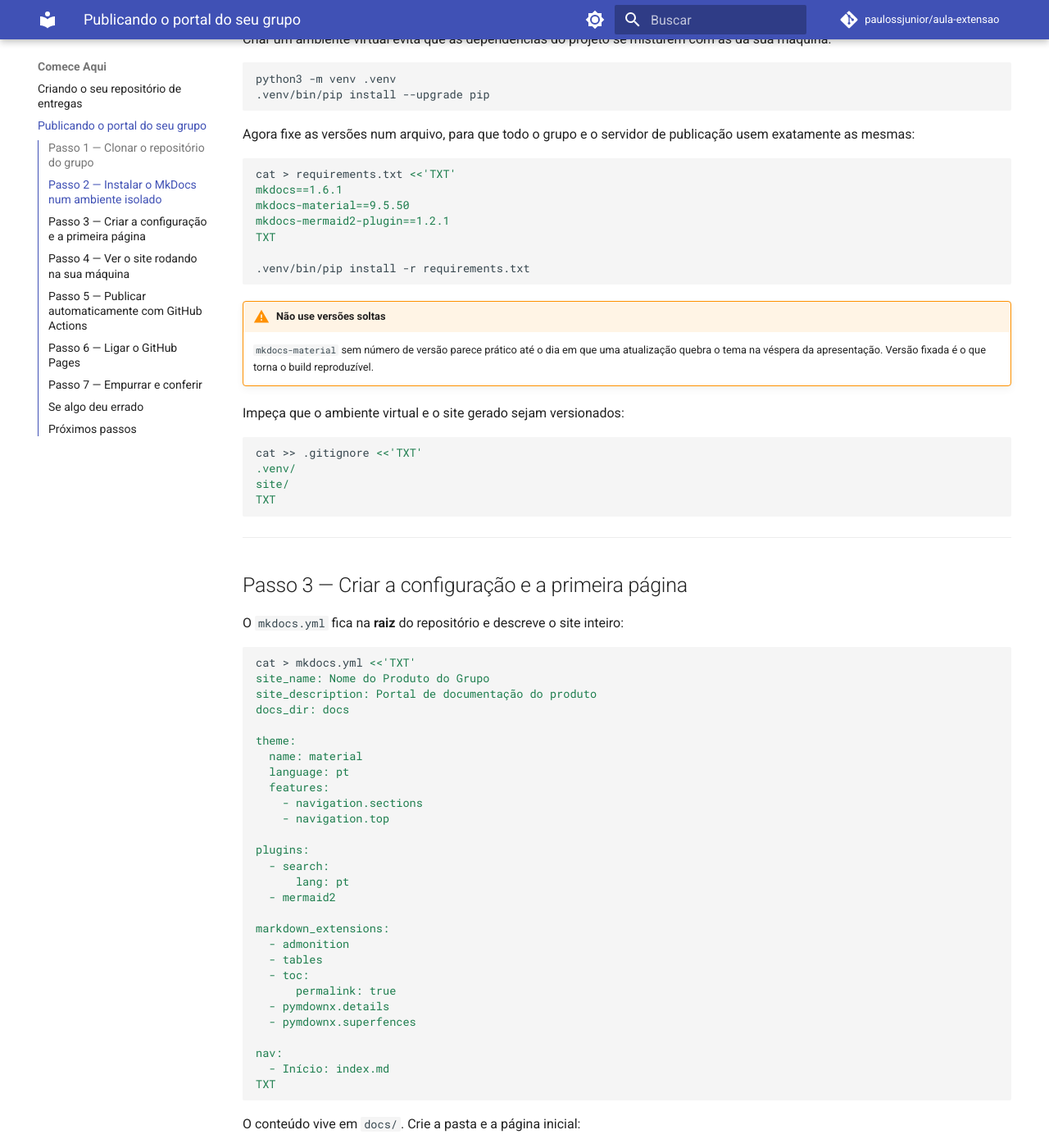
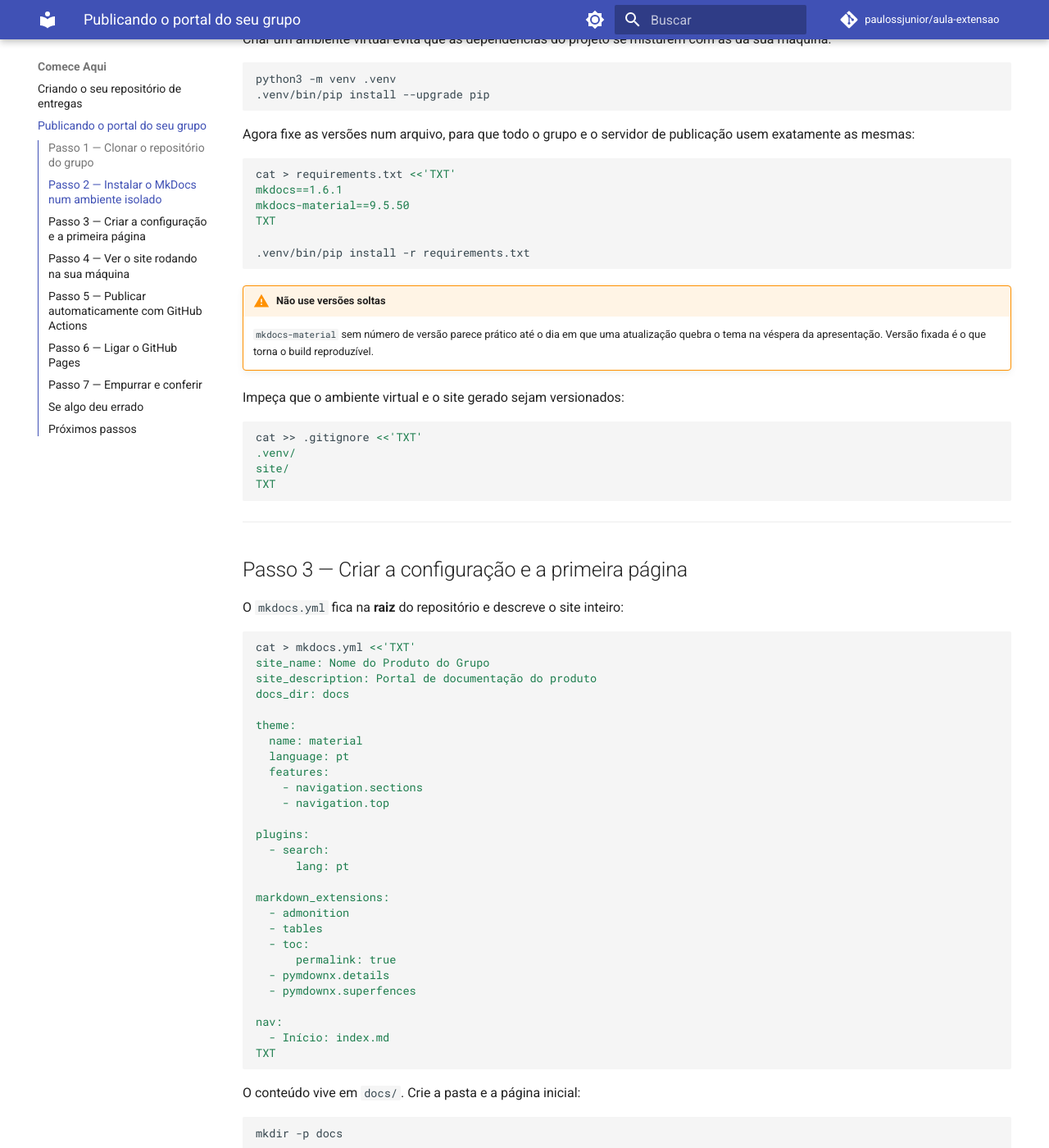
Before and after one commit to paulossjunior/aula-extensao, an MkDocs documentation site: the page built from docs/comece-aqui/publicar-portal-do-grupo.md, in a window 1280 px wide and 1400 px high, scrolled down 840 px. Shown: the whole window at 82% size. Built offline with MkDocs 1.6.1 and Material for MkDocs 9.7.7, drawn with Linux system fonts in a browser that asks for light colours; comment, search, counter and statistics services are not loaded.

Commit message:
chore: drop the inert mermaid2 plugin and let Material render diagrams
The plugin was configured but never ran. Its custom fence was set to
pymdownx.superfences.fence_code_format, which mermaid2 does not
recognise, so it injected no script into any page. Diagrams have been
rendering all along through Material's own support, which handles
pre.mermaid and loads Mermaid 11 from a CDN at runtime.

The pin was therefore misleading: requirements.txt promised Mermaid
10.4.0 and the build logged it, while pages actually ran Mermaid 11.
That gap is what let the dotted-link label bug fixed in 7654f41 reach
production unnoticed.

- Remove the plugin from mkdocs.yml and requirements.txt
- Correct the stack table in AGENTS.md
- Correct the portal tutorial, which taught students to copy the same
  inert configuration into their own group repositories

Verified after uninstalling the plugin from the virtualenv: strict
build passes and all 19 diagrams still emit the pre.mermaid markup
Material consumes.

Known trade-off: Mermaid now floats at @11 from the CDN, outside
requirements.txt. Pinning it again means reinstating mermaid2 with
format: !!python/name:mermaid2.fence_mermaid_custom.

Co-Authored-By: Claude Opus 5 (1M context) <noreply@anthropic.com>

```diff
--- a/docs/comece-aqui/publicar-portal-do-grupo.md
+++ b/docs/comece-aqui/publicar-portal-do-grupo.md
@@ -38,7 +38,6 @@ Agora fixe as versões num arquivo, para que todo o grupo e o servidor de public
 cat > requirements.txt <<'TXT'
 mkdocs==1.6.1
 mkdocs-material==9.5.50
-mkdocs-mermaid2-plugin==1.2.1
 TXT
 
 .venv/bin/pip install -r requirements.txt
@@ -78,7 +77,6 @@ theme:
 plugins:
   - search:
       lang: pt
-  - mermaid2
 
 markdown_extensions:
   - admonition
--- a/mkdocs.yml
+++ b/mkdocs.yml
@@ -36,7 +36,6 @@ theme:
 plugins:
   - search:
       lang: pt
-  - mermaid2
 nav:
   - Início: index.md
 
--- a/requirements.txt
+++ b/requirements.txt
@@ -1,3 +1,2 @@
 mkdocs==1.6.1
 mkdocs-material==9.5.50
-mkdocs-mermaid2-plugin==1.2.1
```
Also changed, not shown: AGENTS.md (+1 -1 lines).
